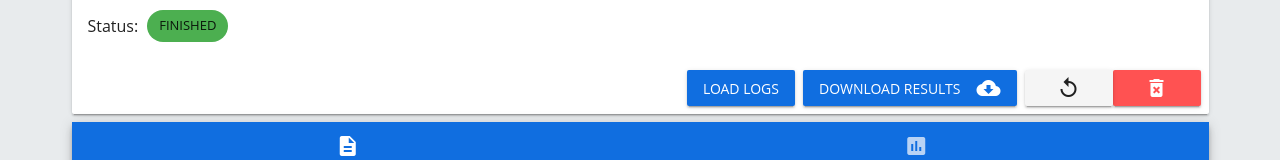
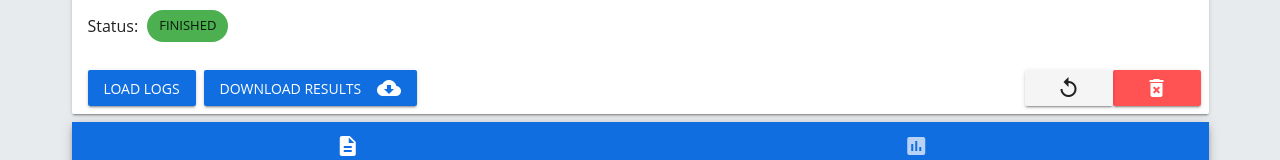
Before and after one commit to cormensratio/hafenkran-client, a Vue app: page /execution/1 in a window 1280 px wide. Shown: the part 244-404 px from the top of the page. Built offline with nearby package versions, Linux system fonts and the light colour scheme; no server answers; what vue-vega would draw is missing.

Commit message:
EPDS02-175 Rearanged buttons.

```diff
--- a/src/components/views/ExecutionDetailsPage.vue
+++ b/src/components/views/ExecutionDetailsPage.vue
@@ -40,14 +40,14 @@
                          @click="showContextMenu($event, execution.experimentId)">
                     <v-icon>replay</v-icon>
                   </v-btn>
+                  <v-btn class="logs left" dark style="background-color: var(--themeColor)"
+                         @click="getLogs">
+                    Load Logs
+                  </v-btn>
                   <v-btn dark style="background-color: var(--themeColor)"
-                         @click="downloadResults()" class="right">
+                         @click="downloadResults()" class="left">
                     Download Results
                     <v-icon right>cloud_download</v-icon>
-                  </v-btn>
-                  <v-btn class="logs right" dark style="background-color: var(--themeColor)"
-                  @click="getLogs">
-                    Load Logs
                   </v-btn>
                 </v-flex>
               </v-card-actions>
```
